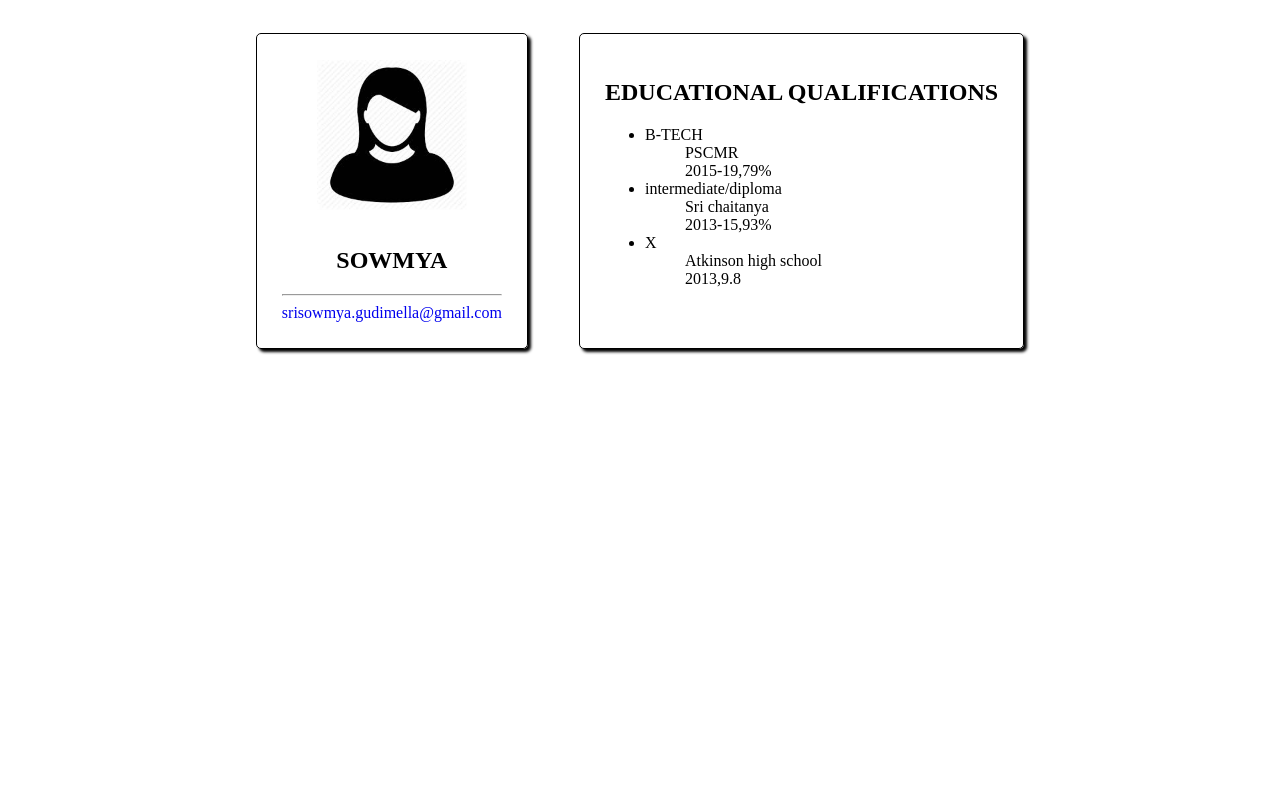
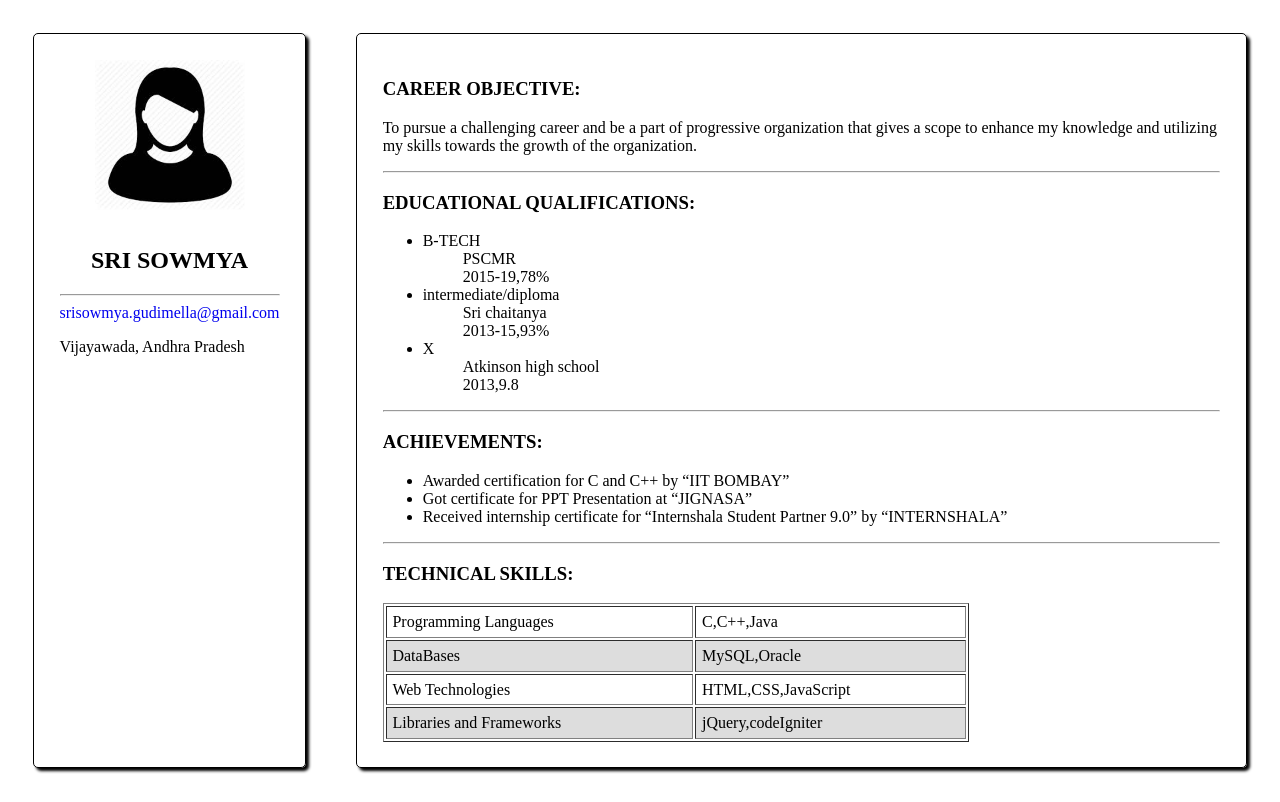
Before and after one commit to sowmya594/resume, a plain HTML site: page index.html in a window 1280 px wide. Drawn offline with Linux system fonts and the light colour scheme.

Commit message:
third commit

```diff
--- a/data.json
+++ b/data.json
@@ -4,11 +4,14 @@
     "email":"srisowmya.gudimella@gmail.com",
     "mobile no":"+91-7856432186"
   },
+  "career":{
+    "info":"To pursue a challenging career and be a part of progressive organization that gives a scope to enhance my knowledge and utilizing my skills towards the growth of the organization."
+  },
   "education":[
     {
       "degree":"B-TECH",
       "institute":"PSCMR",
-      "data":["2015-19","79%"]
+      "data":["2015-19","78%"]
     },
     {
       "degree":"intermediate/diploma",
@@ -20,5 +23,34 @@
       "institute":"Atkinson high school",
       "data":["2013","9.8"]
     }
+  ],
+  "achievements":[
+    {
+      "name":"Awarded certification for C and C++ by <q>IIT BOMBAY</q>"
+    },
+    {
+      "name":"Got certificate for PPT Presentation at <q>JIGNASA</q>"
+    },
+    {
+      "name":"Received internship certificate for <q>Internshala Student Partner 9.0</q> by <q>INTERNSHALA</q>"
+    }
+  ],
+  "technicalskills":[
+    {
+      "name":"Programming Languages",
+      "data":["C","C++","Java"]
+    },
+    {
+      "name":"DataBases",
+      "data":["MySQL","Oracle"]
+    },
+    {
+      "name":"Web Technologies",
+      "data":["HTML","CSS","JavaScript"]
+    },
+    {
+      "name":"Libraries and Frameworks",
+      "data":["jQuery","codeIgniter"]
+    }
   ]
 }
--- a/index.html
+++ b/index.html
@@ -11,8 +11,9 @@
       <!--personal info-->
       <div class="child1">
        <img src="images/profile.jpg" alt="profile"><br>
-       <h2>SOWMYA</h2><hr>
+       <h2>SRI SOWMYA</h2><hr>
        <a href="mailto:srisowmya.gudimella@gmail.com">srisowmya.gudimella@gmail.com</a>
+       <p>Vijayawada, Andhra Pradesh</p>
       </div>
       <!--content info-->
       <div class="child2" id="child2">
--- a/main.js
+++ b/main.js
@@ -12,12 +12,25 @@ function loadJson(file,callback) {
 loadJson("data.json",function(text){
   let data=JSON.parse(text);
   console.log(data);
+    fun_career(data.career);
   fun_education(data.education);
+  fun_achievements(data.achievements);
+  fun_skills(data.technicalskills);
 });
 var div2=document.getElementById("child2");
+function fun_career(car){
+  var h1=document.createElement("h3");
+  h1.textContent="CAREER OBJECTIVE:";
+  div2.appendChild(h1);
+  var z=document.createElement("p");
+  z.textContent=car.info;
+  div2.appendChild(z);
+  var hr=document.createElement("hr");
+  div2.appendChild(hr);
+}
 function fun_education(edu){
-  var heading =document.createElement("h2");
-  heading.textContent="EDUCATIONAL QUALIFICATIONS";
+  var heading =document.createElement("h3");
+  heading.textContent="EDUCATIONAL QUALIFICATIONS:";
   div2.appendChild(heading);
   var list=document.createElement("ul");
   div2.appendChild(list);
@@ -33,4 +46,36 @@ function fun_education(edu){
     listitem.textContent=edu[i].data;
     list.appendChild(listitem);
   }
+  var hr=document.createElement("hr");
+  div2.appendChild(hr);
 }
+function fun_achievements(ach){
+  var heading1 =document.createElement("h3");
+  heading1.textContent="ACHIEVEMENTS:";
+  div2.appendChild(heading1);
+  var list=document.createElement("ul");
+  div2.appendChild(list);
+
+  for(var i=0;i<ach.length;i++){
+    var listitem=document.createElement("li");
+    listitem.innerHTML=ach[i].name;
+    list.appendChild(listitem);
+  }
+  var hr=document.createElement("hr");
+  div2.appendChild(hr);
+}
+function fun_skills(tech){
+  var heading2 =document.createElement("h3");
+  heading2.textContent="TECHNICAL SKILLS:";
+  div2.appendChild(heading2);
+  var tr="";
+  var table=document.createElement("table");
+  div2.appendChild(table);
+  for(var i=0;i<tech.length;i++)
+  {
+    tr+="<tr><td>"+tech[i].name+"</td><td>"+tech[i].data+"</td></tr>";
+  }
+table.innerHTML=tr;
+table.border="1";
+
+}
--- a/styles/style.css
+++ b/styles/style.css
@@ -1,4 +1,13 @@
-a{
+table{
+  width:70%;
+}
+td{
+  padding:1%;
+}
+tr:nth-child(even){
+  background: #ddd;
+}
+  a{
   text-decoration:none;
 }
   .main{
```
